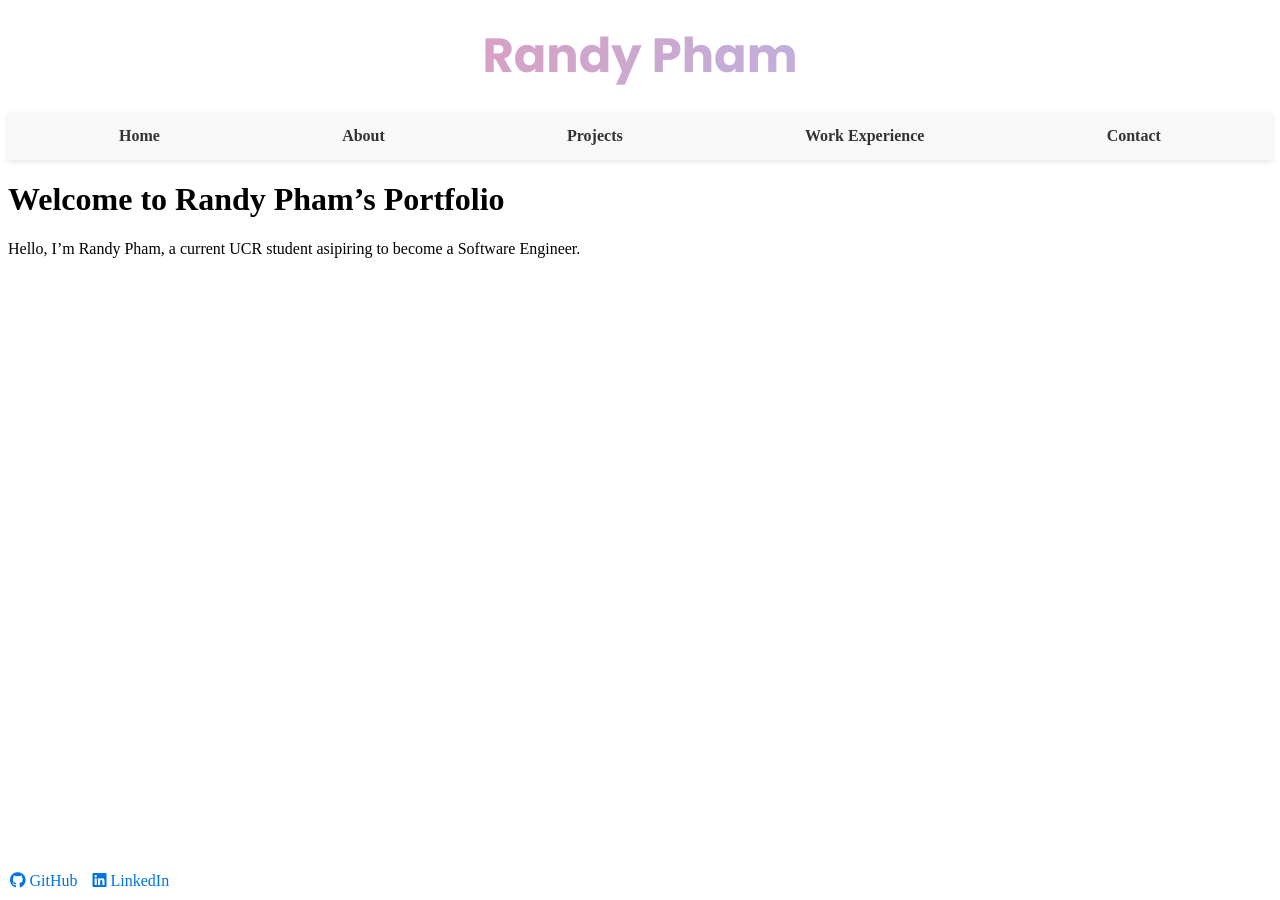
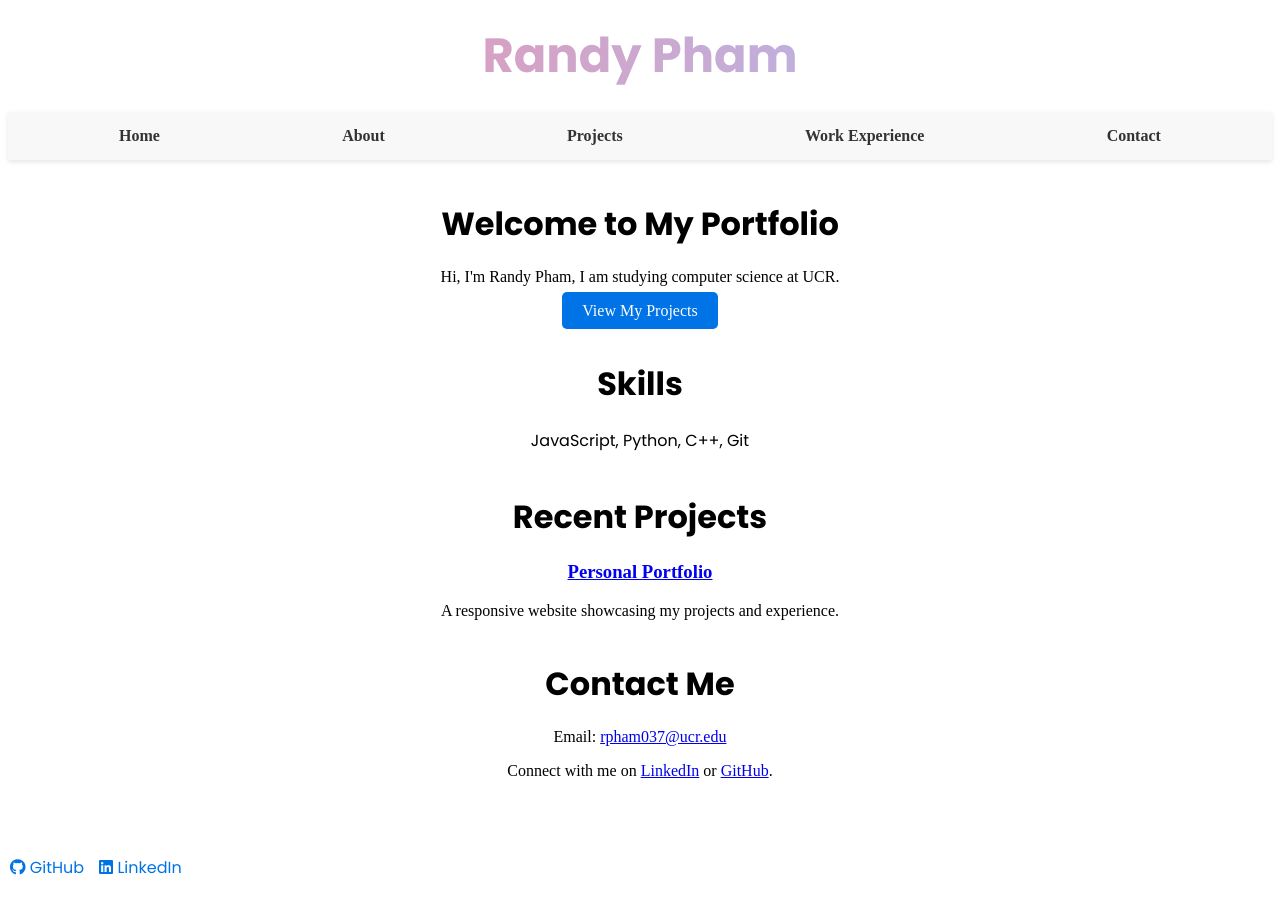
Before and after one commit to rpham037/Personal-Website, a Jekyll site: the page built from index.md, in a window 1280 px wide. Built offline with Jekyll 4.4.1, drawn with Linux system fonts in a browser that asks for light colours.

Commit message:
Updating home page

```diff
--- a/_layouts/default.html
+++ b/_layouts/default.html
@@ -36,6 +36,25 @@
             color: white;
             border-radius: 5px;
         }
+
+        /* Styling for sections */
+        section {
+            margin: 40px 20px;
+            text-align: center;
+        }
+        h2 {
+            font-family: 'Poppins', sans-serif;
+            font-size: 2rem;
+            margin-bottom: 20px;
+        }
+        ul {
+            list-style: none;
+            padding: 0;
+        }
+        ul li {
+            font-family: 'Poppins', sans-serif;
+            margin: 10px 0;
+        }
     </style>
 </head>
 <body>
@@ -54,7 +73,36 @@
     </header>
 
     <main>
-        {{ content }}
+        <!-- Introduction Section -->
+        <section>
+            <h2>Welcome to My Portfolio</h2>
+            <p>Hi, I'm Randy Pham, I am studying computer science at UCR. </p>
+            <a href="/projects" style="padding: 10px 20px; background: #0073e6; color: white; text-decoration: none; border-radius: 5px;">View My Projects</a>
+        </section>
+
+        <!-- Skills Section -->
+        <section>
+            <h2>Skills</h2>
+            <ul>
+                <li>JavaScript, Python, C++, Git</li>
+            </ul>
+        </section>
+
+        <!-- Projects Section -->
+        <section>
+            <h2>Recent Projects</h2>
+            <div>
+                <h3><a href="/projects/project-1">Personal Portfolio</a></h3>
+                <p>A responsive website showcasing my projects and experience.</p>
+            </div>
+        </section>
+
+        <!-- Contact Section -->
+        <section>
+            <h2>Contact Me</h2>
+            <p>Email: <a href="mailto:rpham037@ucr.edu">rpham037@ucr.edu</a></p>
+            <p>Connect with me on <a href="https://www.linkedin.com/in/randypham2/" target="_blank">LinkedIn</a> or <a href="https://github.com/rpham037" target="_blank">GitHub</a>.</p>
+        </section>
     </main>
 
     {% include footer.html %}
```
